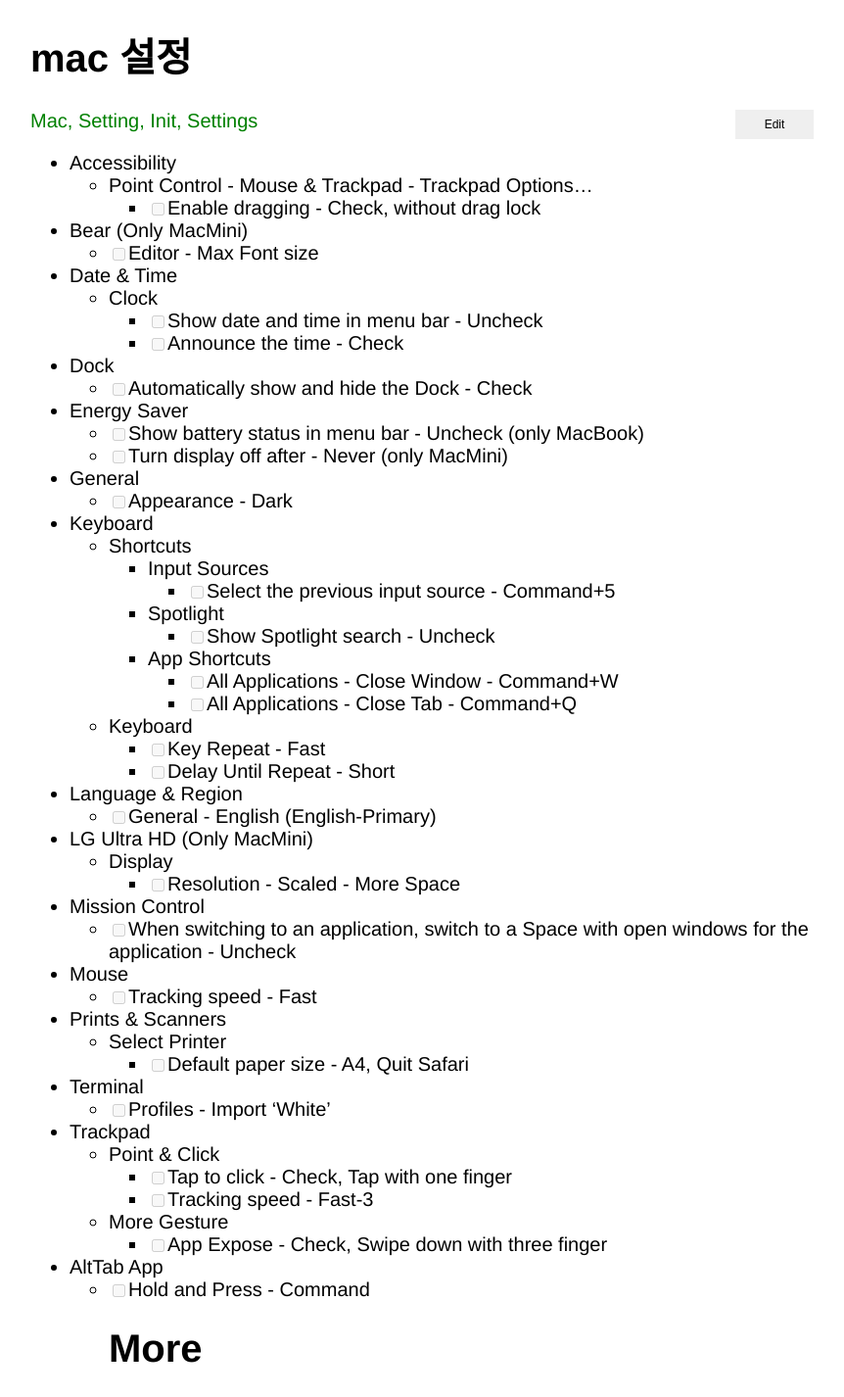
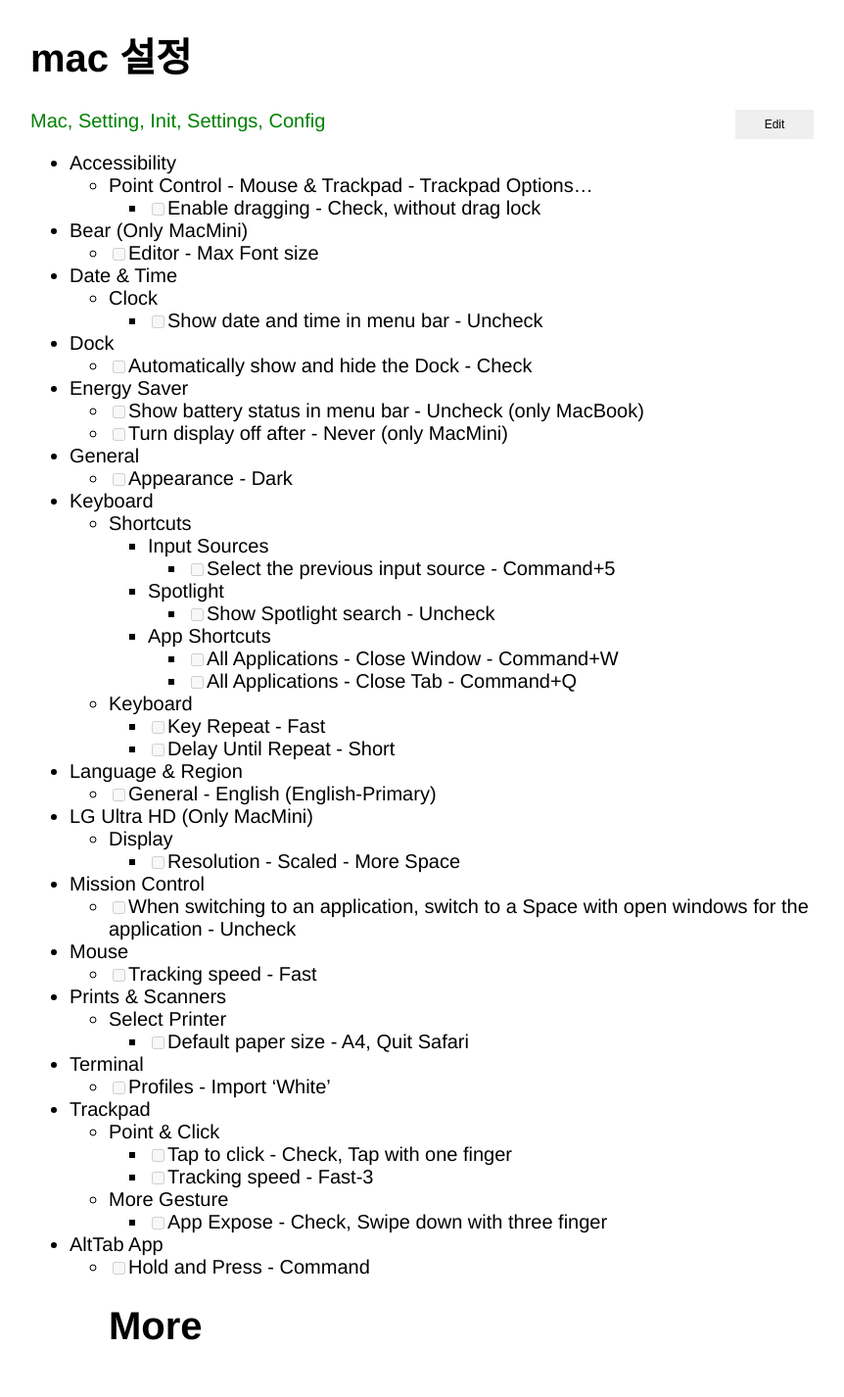
Before and after one commit to xiote/20200810_xiote.github.io, a Jekyll site: the page built from _posts/2020-07-25-09-30-32.md, in a window 1280 px wide. Shown: the whole page at 98% size, without its empty margins (209-1071 px from the left). Built offline with Jekyll 4.4.1, drawn with Linux system fonts in a browser that asks for light colours; after the commit the page ends 1403 px from its top, so only the background shows below that.

Commit message:
Update 2020-07-25-09-30-32.md

```diff
--- a/_posts/2020-07-25-09-30-32.md
+++ b/_posts/2020-07-25-09-30-32.md
@@ -1,7 +1,7 @@
 ---
 layout: post
 title: mac 설정
-tags: mac setting init settings
+tags: mac setting init settings config
 ---
 
 - Accessibility
@@ -12,7 +12,6 @@
 - Date & Time
     - Clock
         - [ ]  Show date and time in menu bar - Uncheck
-        - [ ]  Announce the time - Check
 - Dock
     - [ ]  Automatically show and hide the Dock - Check
 - Energy Saver
```
